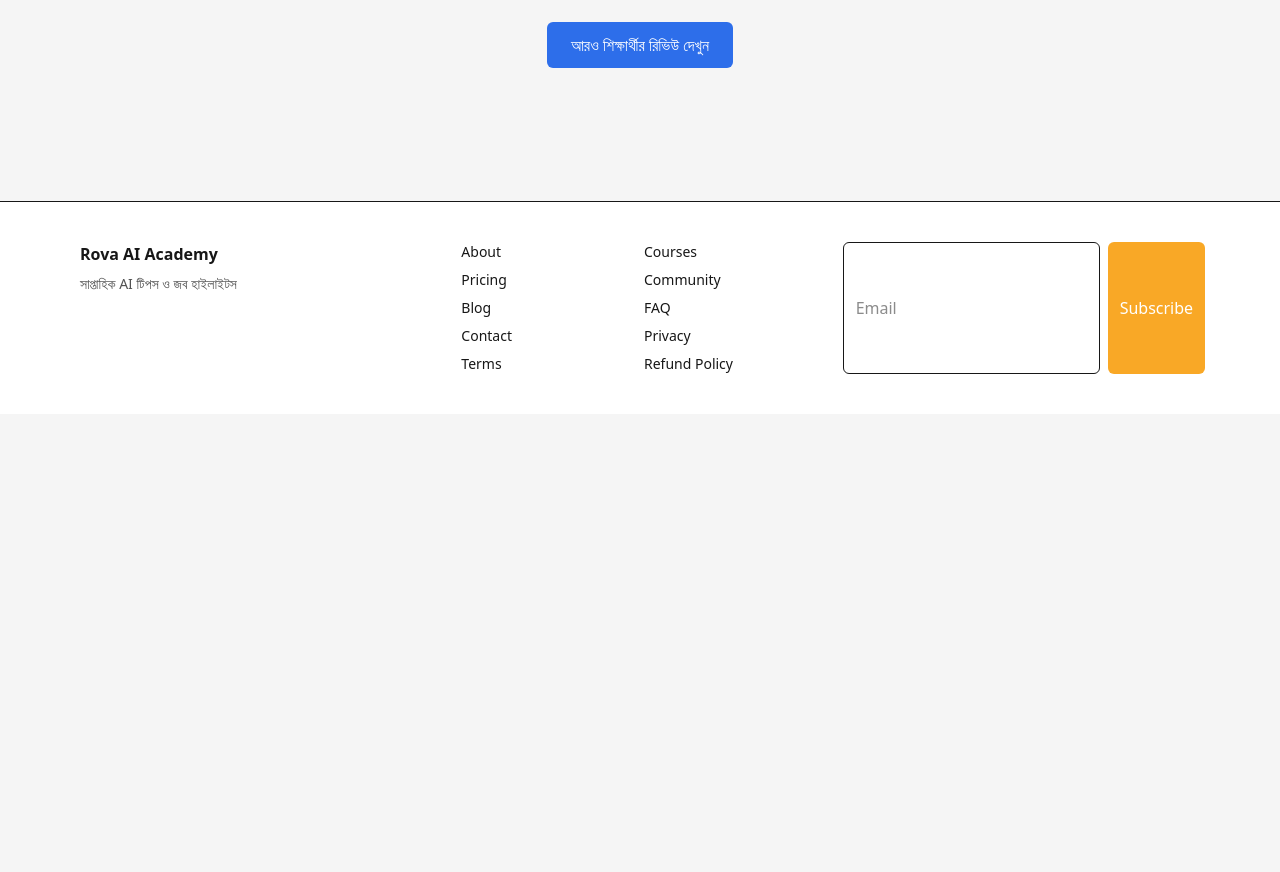
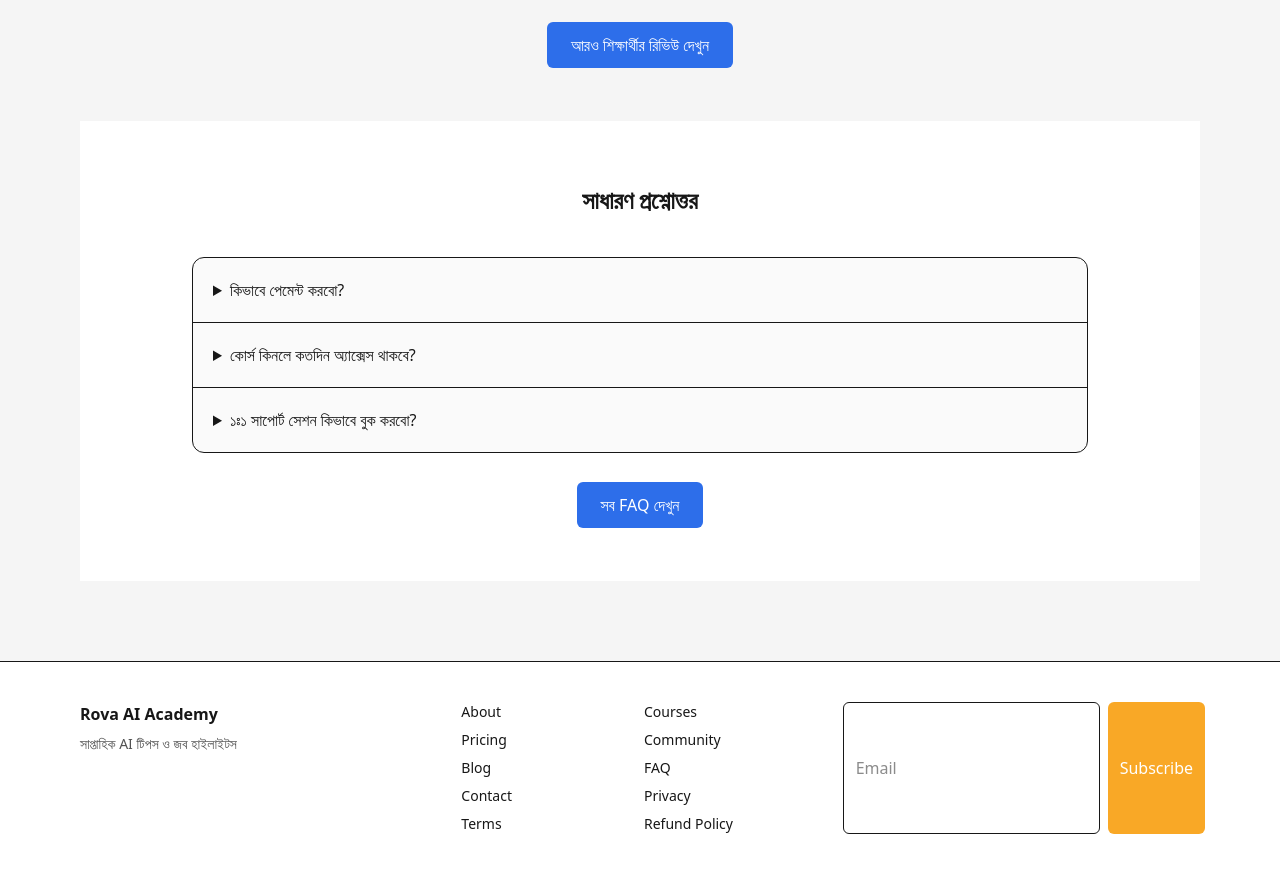
Before and after one commit to helloshamimjunior-cpu/rova-ai, a Next.js app: page / in a window 1280 px wide. Shown: the part 2880-3752 px from the top of the page. Before the commit the page ends 3294 px from the top, so only its background shows below. Built offline with nearby package versions, Linux system fonts and the light colour scheme.

Commit message:
feat(home): add FAQ teaser section

```diff
--- a/app/page.tsx
+++ b/app/page.tsx
@@ -357,6 +357,51 @@ export default function Page({
     </a>
   </div>
 </section>
+{/* FAQ Teaser */}
+<section className="py-16 bg-white">
+  <h2 className="text-center text-2xl font-semibold mb-10">
+    সাধারণ প্রশ্নোত্তর
+  </h2>
+
+  <div className="mx-auto max-w-4xl divide-y rounded-xl border bg-neutral-50">
+    <details className="p-5">
+      <summary className="font-medium cursor-pointer">
+        কিভাবে পেমেন্ট করবো?
+      </summary>
+      <p className="text-sm text-gray-600 mt-2">
+        Bkash/Nagad/SSLCommerz এর মাধ্যমে নিরাপদ অনলাইন পেমেন্ট করা যাবে।
+      </p>
+    </details>
+
+    <details className="p-5">
+      <summary className="font-medium cursor-pointer">
+        কোর্স কিনলে কতদিন অ্যাক্সেস থাকবে?
+      </summary>
+      <p className="text-sm text-gray-600 mt-2">
+        প্রতিটি কোর্সে লাইফটাইম অ্যাক্সেস থাকবে, সাথে ফ্রি আপডেট।
+      </p>
+    </details>
+
+    <details className="p-5">
+      <summary className="font-medium cursor-pointer">
+        ১ঃ১ সাপোর্ট সেশন কিভাবে বুক করবো?
+      </summary>
+      <p className="text-sm text-gray-600 mt-2">
+        Dashboard থেকে সাপোর্ট সেশন স্লট সিলেক্ট করে সহজে বুক করা যাবে।
+      </p>
+    </details>
+  </div>
+
+  <div className="text-center mt-10">
+    <a
+      href="/faq"
+      className="px-6 py-3 rounded-md text-white font-medium"
+      style={{ background: "var(--brand-primary)" }}
+    >
+      সব FAQ দেখুন
+    </a>
+  </div>
+</section>
     </>
   );
 }
```
